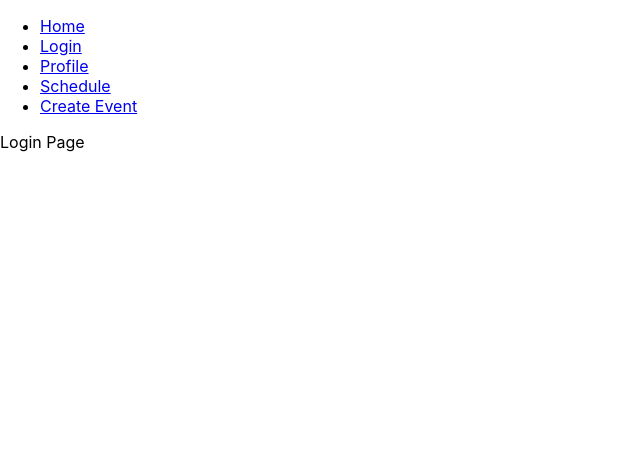
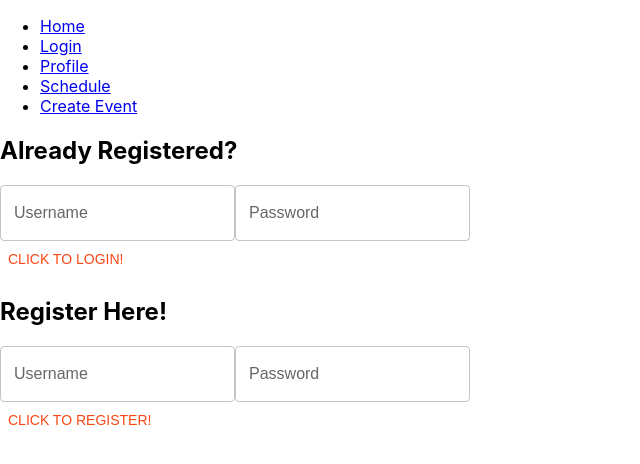
Before and after one commit to mattcattb/Gator-Scheduler, a React (Create React App) app in the folder wtm-react/: page /login in a window 1280 px wide. Shown: the top 464 px of the page, without its empty margins (0-640 px from the left). Built offline with nearby package versions, Linux system fonts and the light colour scheme.

Commit message:
added working skeleton with form inputs

```diff
--- /dev/null
+++ b/wtm-react/src/components/Login/loginfields.jsx
@@ -0,0 +1,10 @@
+import { TextField } from "@mui/material";
+
+export function LoginFields({username, setUsername, password, setPassword}){
+    return(
+        <div>
+            <TextField label="Username" value={username} onChange={(e) => {setUsername(e.target.value)}}></TextField>
+            <TextField label="Password" value={password} onChange={(e) => {setPassword(e.target.value)}}></TextField>
+        </div>
+    );
+}
--- a/wtm-react/src/pages/login.jsx
+++ b/wtm-react/src/pages/login.jsx
@@ -1,7 +1,36 @@
+import React from 'react';
+import { useState } from 'react';
+import {Chip, Typography, Button} from '@mui/material'
+import { LoginFields } from '../components/Login/loginfields';
+
+
+function doLogin(username, password){ // called when a user clicks login
+
+}
+
+function doRegister(username, password){ // called when a user clicks register
+
+}
+
 function Login() {
+
+  const [usernameLogin, setUsernameLogin] = useState('');  // State for username for login
+  const [passwordLogin, setPasswordLogin] = useState('');  // State for password for login
+  const [usernameRegister, setUsernameRegister] = useState('');  // State for username for login
+  const [passwordRegister, setPasswordRegister] = useState('');  // State for password for login
+
   return (
-    <div className="Login">
-      Login Page
+    <div className="Login-Page">
+      <div className='Login-Group'>
+        <h2>Already Registered?</h2>
+        <LoginFields username={usernameLogin} setUsername={setUsernameLogin} password={passwordLogin} setPassword={setPasswordLogin}/>
+        <Button>Click to Login!</Button>
+      </div>
+      <div className='Registration-Group'>
+        <h2>Register Here!</h2>
+        <LoginFields username={usernameRegister} setUsername={setUsernameRegister} password={passwordRegister} setPassword={setPasswordRegister}/>
+        <Button>Click to Register!</Button>
+      </div>
     </div>
   );
 }
```
